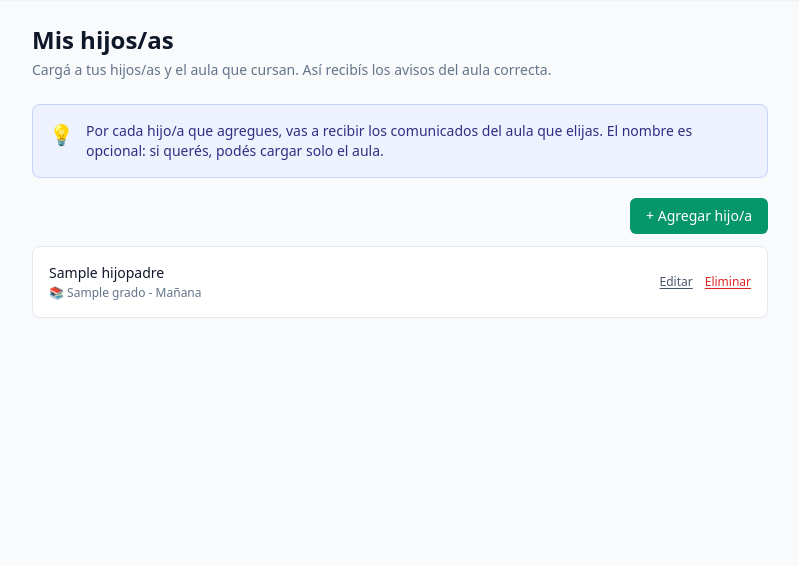
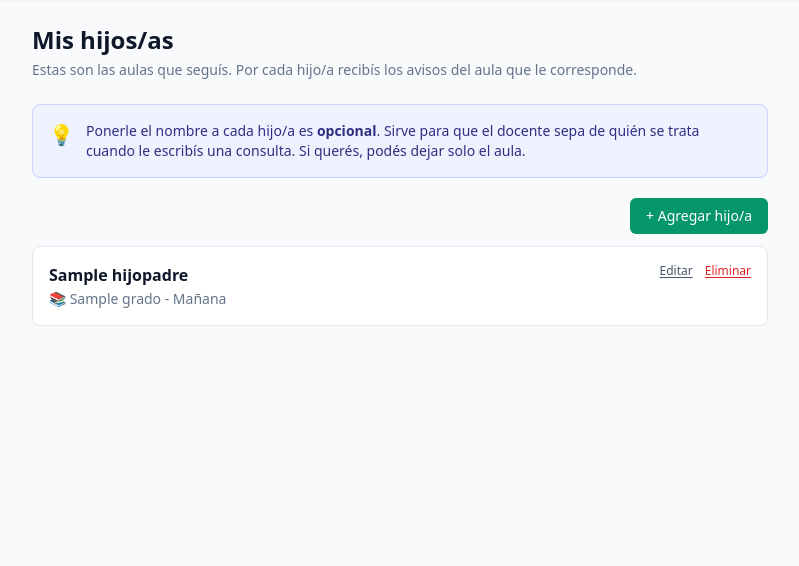
Before and after one commit to envermm-sudo/escuela, a Django app: page /mis-hijos/ in a window 1280 px wide. Shown: the part 61-627 px from the top of the page, without its empty margins (240-1039 px from the left). Run offline with Django 5.2, Linux system fonts and the light colour scheme; a user stored in the database is signed in; tables that the repository leaves empty hold one stand-in row (values such as "Sample post"); grey boxes marked "Sample" are stand-in pictures; some libraries are stand-ins or nearby versions.

Commit message:
Mejorar tarjetas de Mis hijos diferenciando los que faltan completar

```diff
--- a/comunicacion/templates/comunicacion/mis_hijos.html
+++ b/comunicacion/templates/comunicacion/mis_hijos.html
@@ -7,14 +7,14 @@
 
   <div class="mb-6">
     <h1 class="text-2xl font-semibold text-slate-900">Mis hijos/as</h1>
-    <p class="text-sm text-slate-500 mt-1">Cargá a tus hijos/as y el aula que cursan. Así recibís los avisos del aula correcta.</p>
+    <p class="text-sm text-slate-500 mt-1">Estas son las aulas que seguís. Por cada hijo/a recibís los avisos del aula que le corresponde.</p>
   </div>
 
   <div class="bg-indigo-50 border border-indigo-200 rounded-lg p-4 mb-5 flex items-start gap-3">
     <span class="text-xl">💡</span>
     <p class="text-sm text-indigo-900">
-      Por cada hijo/a que agregues, vas a recibir los comunicados del aula que elijas.
-      El nombre es opcional: si querés, podés cargar solo el aula.
+      Ponerle el nombre a cada hijo/a es <strong>opcional</strong>. Sirve para que el docente
+      sepa de quién se trata cuando le escribís una consulta. Si querés, podés dejar solo el aula.
     </p>
   </div>
 
@@ -26,14 +26,14 @@
   </div>
 
   {% if hijos %}
-    <ul class="bg-white divide-y divide-slate-200 border border-slate-200 rounded-lg overflow-hidden">
+    <div class="space-y-3">
       {% for h in hijos %}
-        <li class="flex items-center justify-between px-4 py-4 hover:bg-slate-50">
+        {% if h.nombre %}
+        <!-- Hijo con nombre -->
+        <div class="bg-white border border-slate-200 rounded-lg p-4 flex items-start justify-between gap-3">
           <div class="min-w-0">
-            <div class="text-sm font-medium text-slate-900 truncate">
-              {% if h.nombre %}{{ h.nombre }}{% else %}<span class="text-slate-400 italic">Sin nombre</span>{% endif %}
-            </div>
-            <div class="text-xs text-slate-500 mt-0.5">📚 {{ h.grado }}</div>
+            <div class="text-base font-semibold text-slate-900 truncate">{{ h.nombre }}</div>
+            <div class="text-sm text-slate-500 mt-0.5">📚 {{ h.grado }}</div>
           </div>
           <div class="flex items-center gap-3 shrink-0">
             <a href="{% url 'comunicacion:hijo_editar' h.pk %}"
@@ -41,9 +41,33 @@
             <a href="{% url 'comunicacion:hijo_eliminar' h.pk %}"
                class="text-xs text-red-600 hover:text-red-800 underline underline-offset-2">Eliminar</a>
           </div>
-        </li>
+        </div>
+        {% else %}
+        <!-- Hijo sin nombre: se invita a completar -->
+        <div class="bg-white border border-amber-200 rounded-lg p-4">
+          <div class="flex items-start justify-between gap-3">
+            <div class="min-w-0">
+              <div class="text-base font-semibold text-slate-900">Hijo/a en {{ h.grado }}</div>
+            </div>
+            <div class="flex items-center gap-3 shrink-0">
+              <a href="{% url 'comunicacion:hijo_editar' h.pk %}"
+                 class="text-xs text-slate-600 hover:text-slate-900 underline underline-offset-2">Editar</a>
+              <a href="{% url 'comunicacion:hijo_eliminar' h.pk %}"
+                 class="text-xs text-red-600 hover:text-red-800 underline underline-offset-2">Eliminar</a>
+            </div>
+          </div>
+          <div class="mt-3 bg-amber-50 border border-amber-200 rounded-md px-3 py-2 flex items-center gap-2">
+            <span class="text-base">⚠️</span>
+            <span class="text-xs text-amber-800">
+              Falta completar el nombre.
+              <a href="{% url 'comunicacion:hijo_editar' h.pk %}" class="font-semibold underline">Agregarlo ahora</a>
+              <span class="text-amber-600">(es opcional)</span>
+            </span>
+          </div>
+        </div>
+        {% endif %}
       {% endfor %}
-    </ul>
+    </div>
   {% else %}
     <div class="bg-white text-center py-10 text-sm text-slate-500 border border-dashed border-slate-300 rounded-lg">
       <div class="text-4xl mb-2">🎒</div>
```
